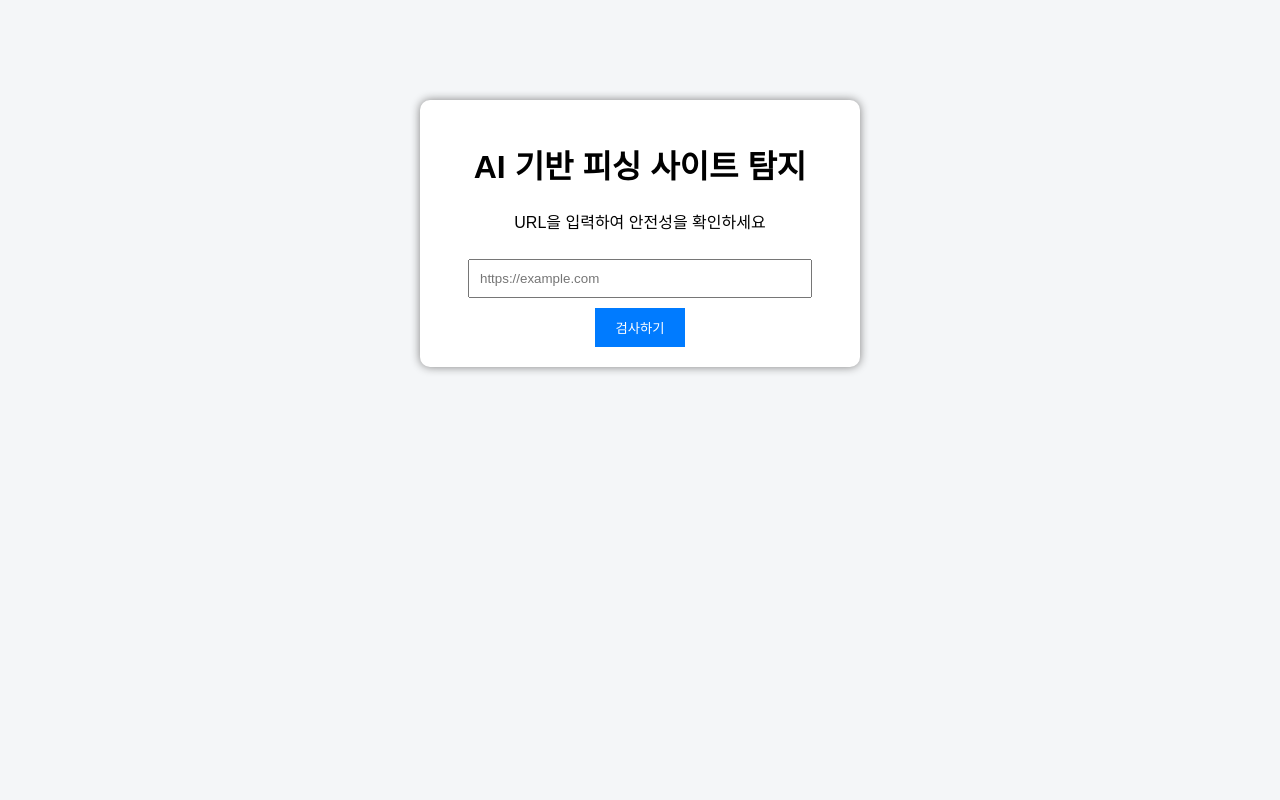
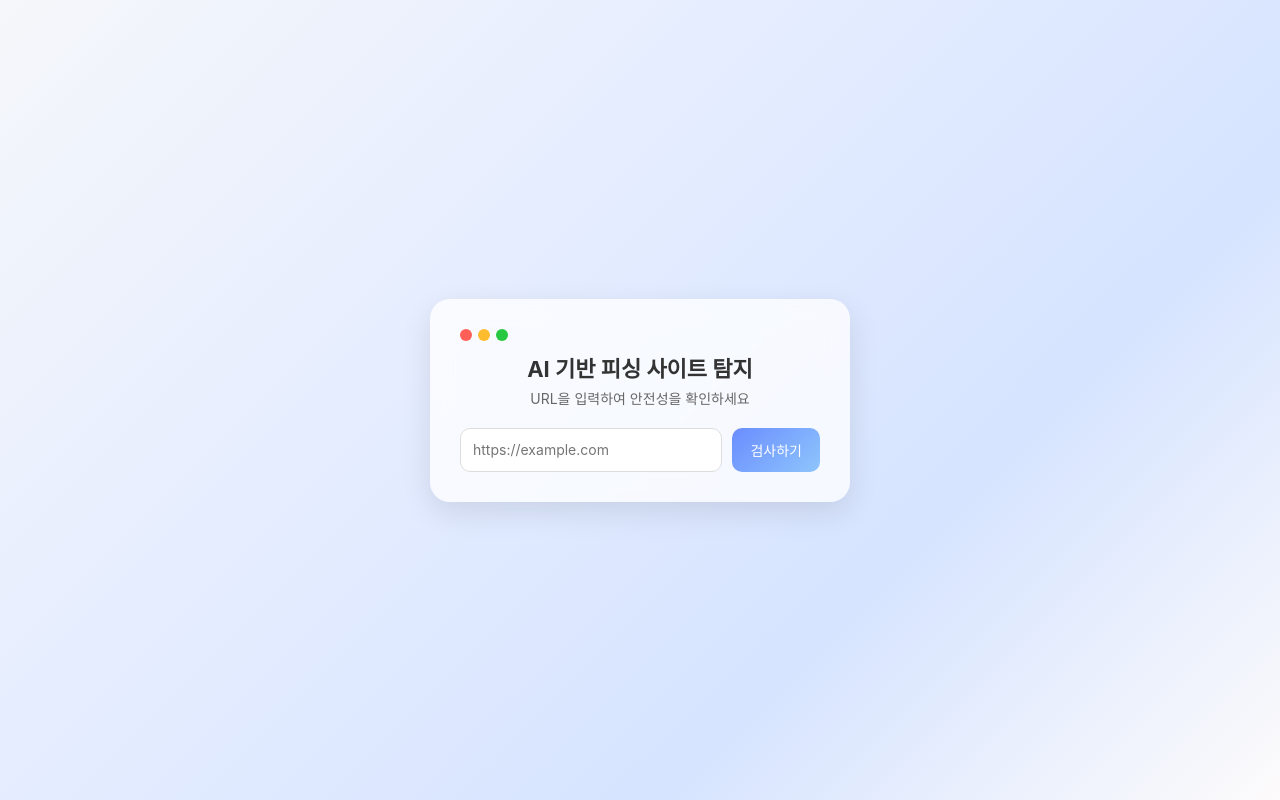
Before and after one commit to w1gns97/phishing-detection-system, a plain HTML site: page index.html in a window 1280 px wide. Drawn offline with Linux system fonts and the light colour scheme.

Commit message:
Update style.css

```diff
--- a/style.css
+++ b/style.css
@@ -1,33 +1,162 @@
-body {
-    font-family: Arial, sans-serif;
-    background-color: #f4f6f8;
-    text-align: center;
-    margin-top: 100px;
+/* 전체 스타일 */
+* {
+    margin: 0;
+    padding: 0;
+    box-sizing: border-box;
+    font-family: -apple-system, BlinkMacSystemFont, "Segoe UI",
+                 Roboto, Oxygen, Ubuntu, Cantarell, sans-serif;
 }
 
+body {
+    height: 100vh;
+    display: flex;
+    justify-content: center;
+    align-items: center;
+    background: #ffffff;
+    overflow: hidden;
+}
+
+/* 그라데이션 배경 */
+.background {
+    position: fixed;
+    width: 100%;
+    height: 100%;
+    background: linear-gradient(
+        135deg,
+        #f5f7fa 0%,
+        #e4ecff 40%,
+        #d6e4ff 70%,
+        #fdfbfb 100%
+    );
+    z-index: -1;
+}
+
+/* 메인 카드 */
 .container {
-    background: white;
-    padding: 20px;
-    width: 400px;
-    margin: auto;
-    border-radius: 10px;
-    box-shadow: 0 0 10px gray;
+    width: 420px;
+    padding: 30px;
+    border-radius: 20px;
+    background: rgba(255, 255, 255, 0.75);
+    backdrop-filter: blur(15px);
+    box-shadow: 0 10px 30px rgba(0, 0, 0, 0.1);
+    text-align: center;
+    animation: fadeIn 0.8s ease-in-out;
+}
+
+/* 맥 스타일 상단 버튼 */
+.window-header {
+    display: flex;
+    justify-content: flex-start;
+    margin-bottom: 10px;
+}
+
+.dot {
+    height: 12px;
+    width: 12px;
+    border-radius: 50%;
+    margin-right: 6px;
+}
+
+.red { background: #ff5f57; }
+.yellow { background: #febc2e; }
+.green { background: #28c840; }
+
+/* 제목 */
+h1 {
+    font-size: 22px;
+    color: #333;
+    margin-bottom: 5px;
+}
+
+.subtitle {
+    font-size: 14px;
+    color: #666;
+    margin-bottom: 20px;
+}
+
+/* 입력창 */
+.input-group {
+    display: flex;
+    gap: 10px;
 }
 
 input {
-    width: 80%;
-    padding: 10px;
-    margin: 10px 0;
+    flex: 1;
+    padding: 12px;
+    border-radius: 10px;
+    border: 1px solid #ddd;
+    font-size: 14px;
+    outline: none;
+    transition: 0.3s;
 }
 
+input:focus {
+    border-color: #6a8dff;
+    box-shadow: 0 0 5px rgba(106, 141, 255, 0.3);
+}
+
+/* 버튼 */
 button {
-    padding: 10px 20px;
-    background-color: #007BFF;
+    padding: 12px 18px;
+    border: none;
+    border-radius: 10px;
+    background: linear-gradient(135deg, #6a8dff, #8ec5fc);
     color: white;
-    border: none;
+    font-size: 14px;
     cursor: pointer;
+    transition: all 0.3s ease;
 }
 
 button:hover {
-    background-color: #0056b3;
+    transform: translateY(-2px);
+    box-shadow: 0 5px 15px rgba(106, 141, 255, 0.4);
 }
+
+/* 결과 박스 */
+.result-box {
+    margin-top: 20px;
+    padding: 15px;
+    border-radius: 12px;
+    font-size: 16px;
+    font-weight: bold;
+    display: none;
+}
+
+/* 정상 사이트 */
+.safe {
+    background: rgba(40, 167, 69, 0.1);
+    color: #28a745;
+}
+
+/* 피싱 사이트 */
+.phishing {
+    background: rgba(220, 53, 69, 0.1);
+    color: #dc3545;
+}
+
+/* 애니메이션 */
+@keyframes fadeIn {
+    from {
+        opacity: 0;
+        transform: translateY(15px);
+    }
+    to {
+        opacity: 1;
+        transform: translateY(0);
+    }
+}
+
+/* 반응형 */
+@media (max-width: 480px) {
+    .container {
+        width: 90%;
+    }
+
+    .input-group {
+        flex-direction: column;
+    }
+
+    button {
+        width: 100%;
+    }
+}
```
